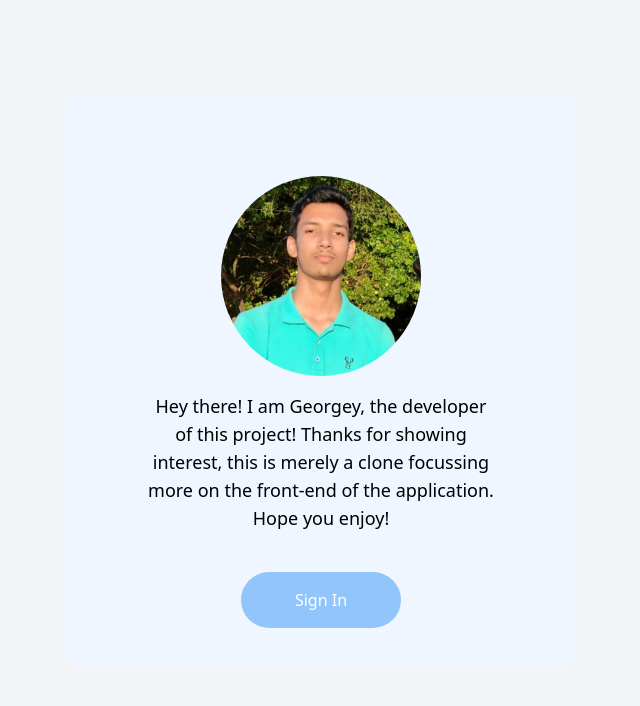
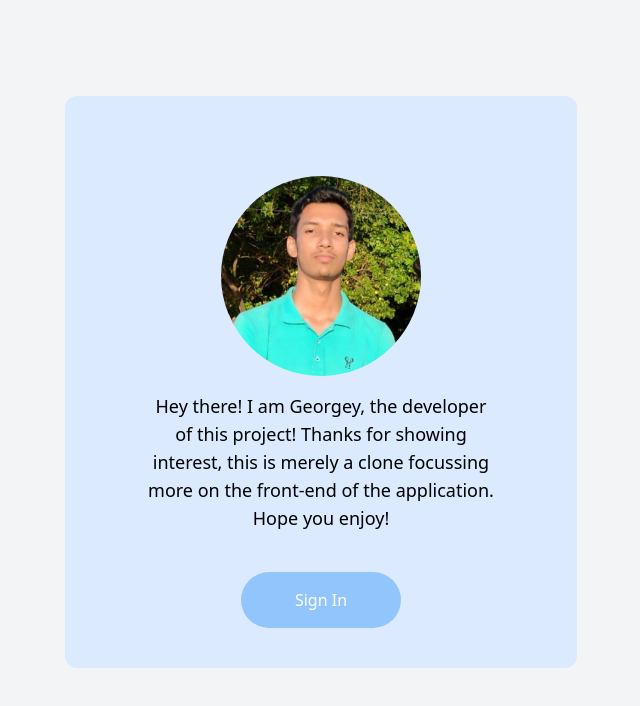
Before and after one commit to GeoBrodas/facebook-clone, a Next.js app: page /signin in a window 1280 px wide. Shown: the top 706 px of the page, without its empty margins (319-959 px from the left). Built offline with nearby package versions, Linux system fonts and the light colour scheme; no server answers.

Commit message:
add readme

```diff
--- a/pages/signin.js
+++ b/pages/signin.js
@@ -11,7 +11,7 @@ function Auth() {
         <title>SignIn to Facebook</title>
       </Head>
       <div className="grid place-items-center mt-20">
-        <div className="max-w-lg m-4 bg-blue-50 rounded-xl p-10 grid place-items-center">
+        <div className="max-w-lg m-4 bg-blue-100 rounded-xl p-10 grid place-items-center">
           <div className="grid place-items-center justify-center p-10 items-center">
             <Image
               layout="fixed"
```
Also changed, not shown: 1 other file (tests, documents, lock files or other folders).
